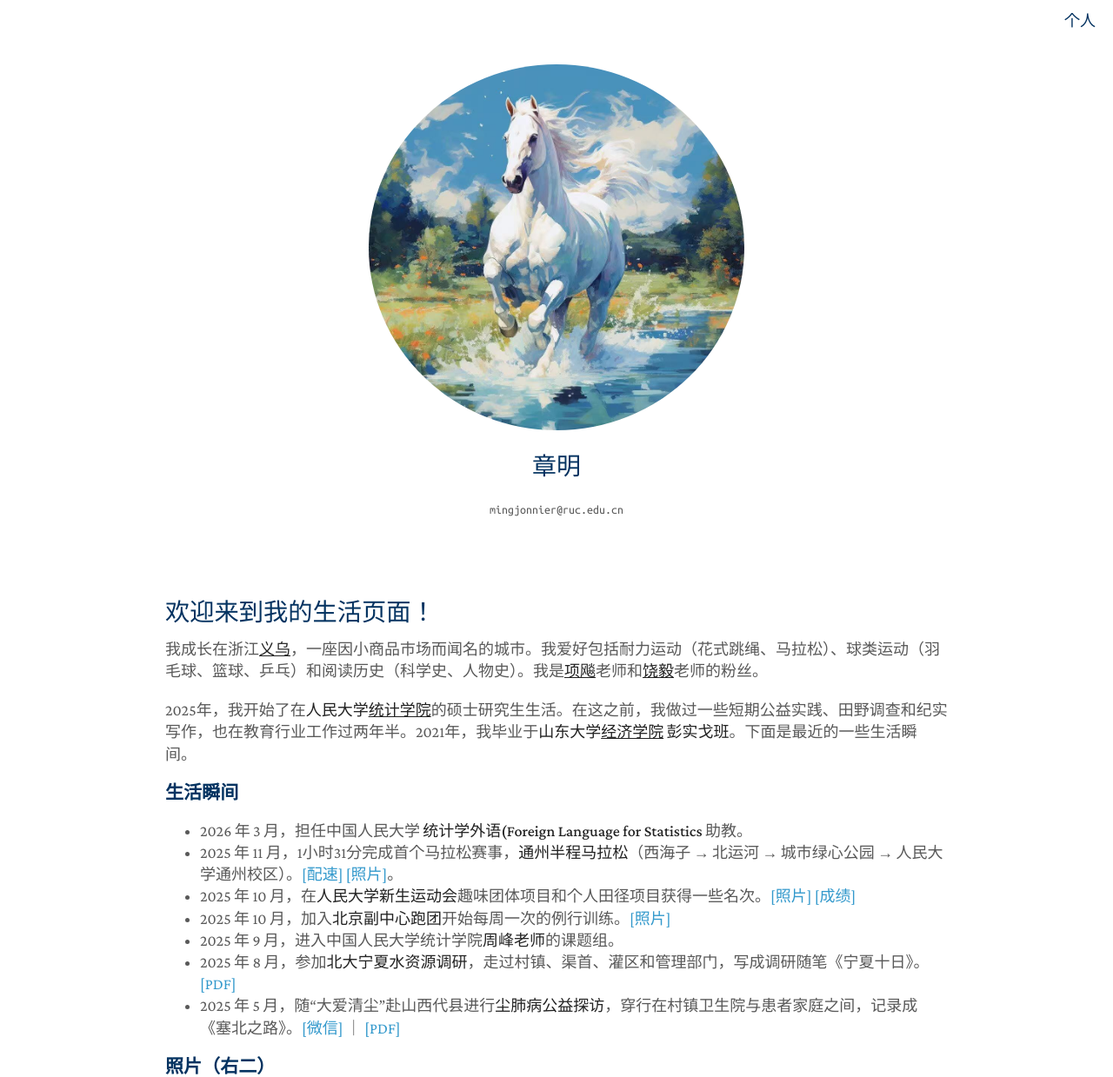
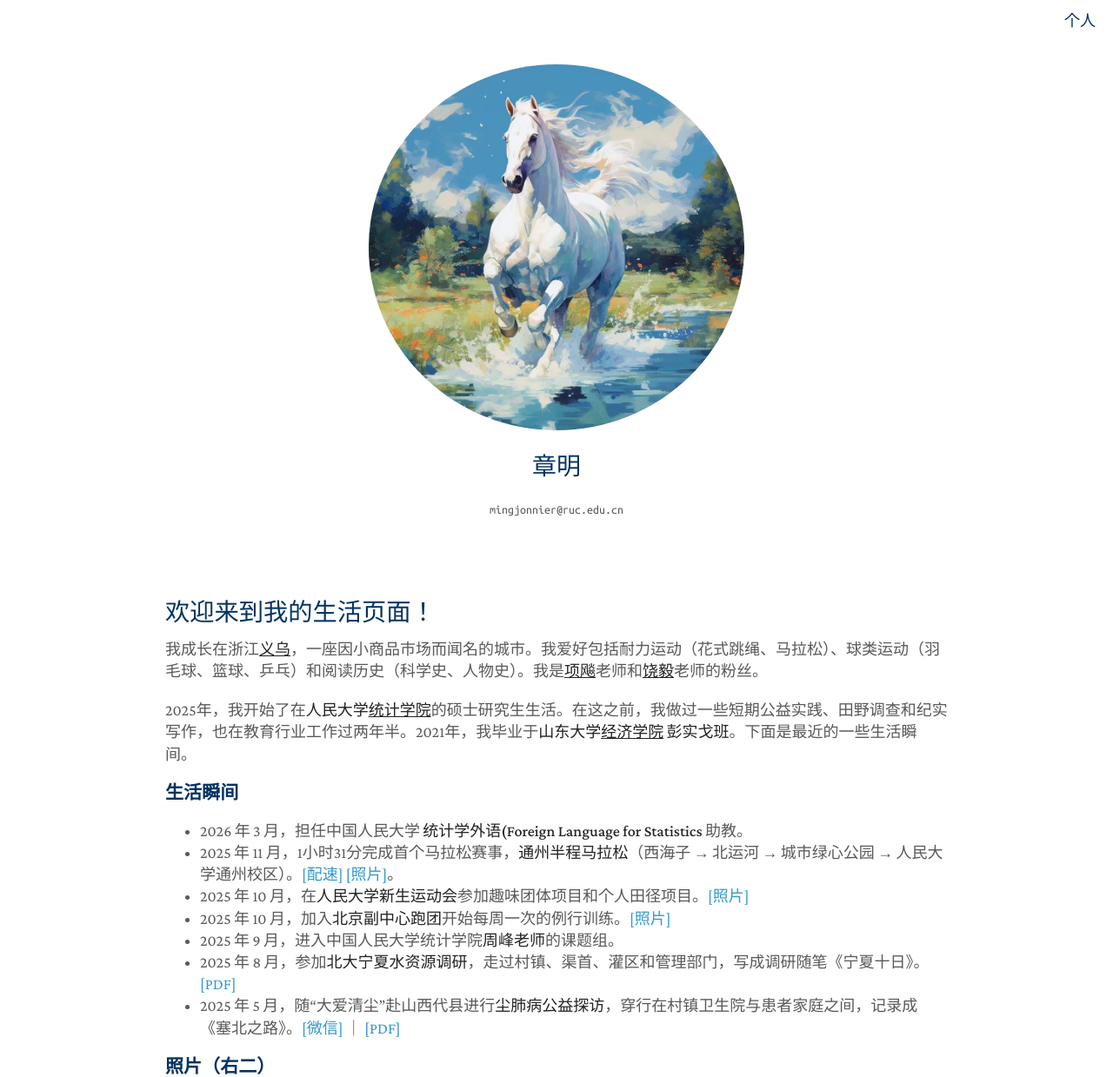
Before and after one commit to zhangming4153/zhangming4153.github.io, a Jekyll site: the page built from cn/index.md, in a window 1280 px wide. Shown: the top 1239 px of the page at 87% size. Built offline with Jekyll 4.4.1, drawn with Linux system fonts in a browser that asks for light colours; a style sheet for code colours, icons or effects is not loaded; grey boxes are pictures that could not be loaded.

Commit message:
Update index.md

```diff
--- a/cn/index.md
+++ b/cn/index.md
@@ -12,7 +12,7 @@ title: 章明
 ### 生活瞬间
 - 2026 年 3 月，担任中国人民大学 **统计学外语(Foreign Language for Statistics** 助教。
 - 2025 年 11 月，1小时31分完成首个马拉松赛事，**通州半程马拉松**（西海子 → 北运河 → 城市绿心公园 → 人民大学通州校区）。[[配速]](/assets/tongz_semimara.jpg) [[照片]](/assets/tongz_semimara_profile.jpg)。
-- 2025 年 10 月，在**人民大学新生运动会**趣味团体项目和个人田径项目获得一些名次。[[照片]](/assets/sportsmeeting_2025.jpg) [[成绩]](/assets/sportsmeeting_2025.pdf)
+- 2025 年 10 月，在**人民大学新生运动会**参加趣味团体项目和个人田径项目。[[照片]](/assets/sportsmeeting_2025.JPG)
 - 2025 年 10 月，加入**北京副中心跑团**开始每周一次的例行训练。[[照片]](/assets/tongz_group.png)
 - 2025 年 9 月，进入中国人民大学统计学院**周峰老师**的课题组。
 - 2025 年 8 月，参加**北大宁夏水资源调研**，走过村镇、渠首、灌区和管理部门，写成调研随笔《宁夏十日》。[[PDF]](/assets/Ningxia.pdf)
```
